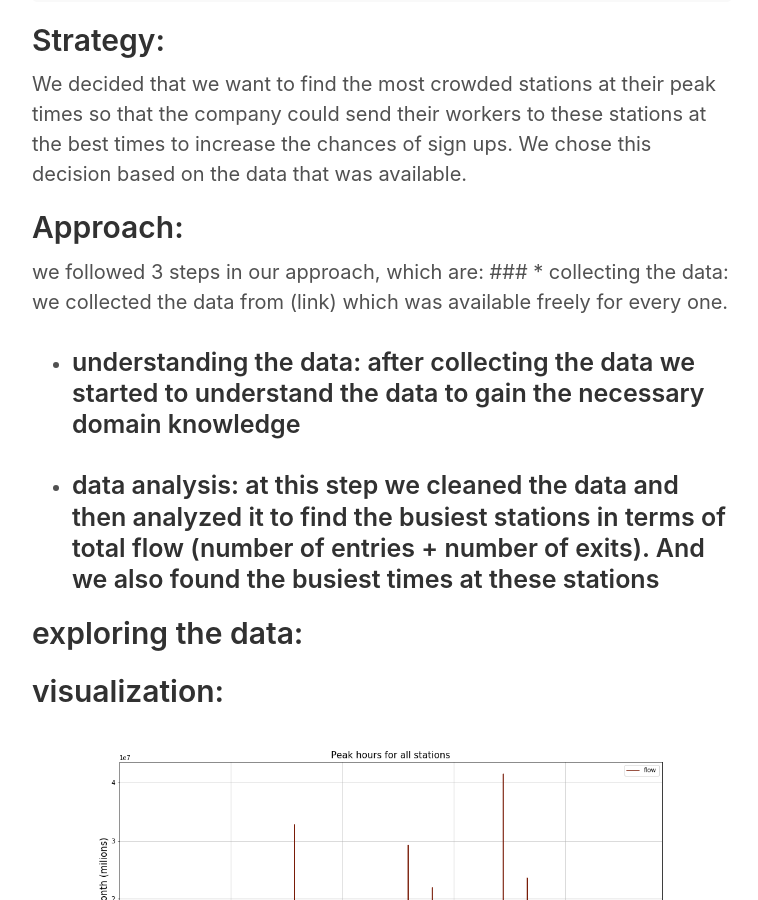
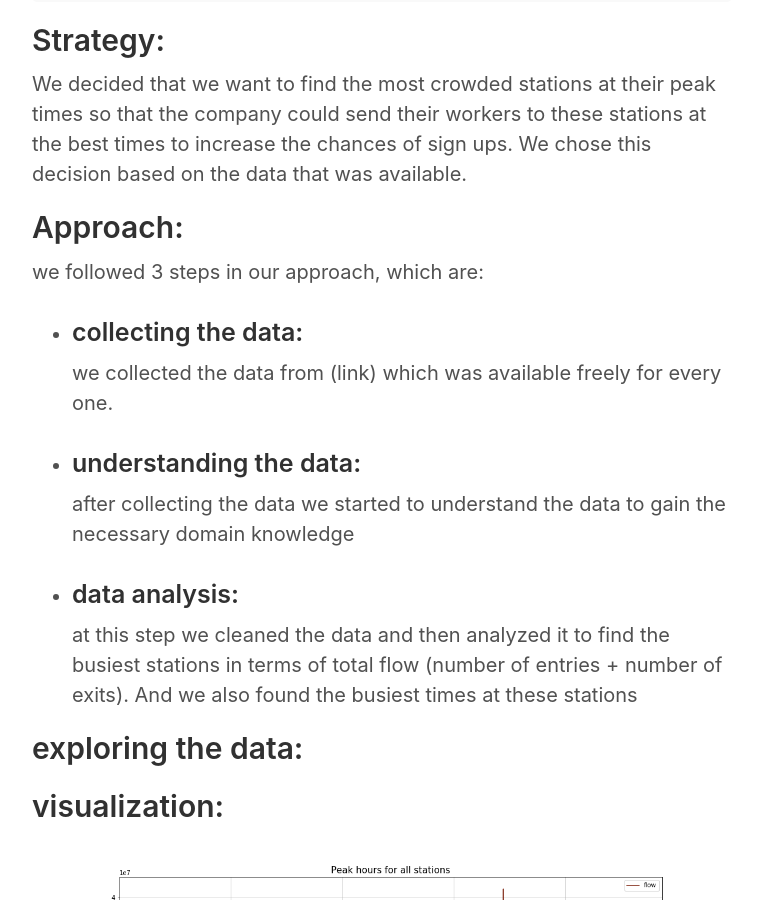
Before and after one commit to aiman-alghamdi/aiman2019.github.io, a Jekyll site: the page built from _posts/2019-9-7-aiman.md, in a window 1280 px wide and 900 px high, scrolled down 648 px. Shown: the whole window, without its empty margins (258-1016 px from the left). Built offline with Jekyll 4.4.1, drawn with Linux system fonts in a browser that asks for light colours.

```diff
--- a/_posts/2019-9-7-aiman.md
+++ b/_posts/2019-9-7-aiman.md
@@ -20,9 +20,12 @@ We decided that we want to find the most crowded stations at their peak times so
 
 ## Approach:
 we followed 3 steps in our approach, which are:
- ### * collecting the data: we collected the data from (link) which was available freely for every one.
-* ### understanding the data: after collecting the data we started to understand the data to gain the necessary domain knowledge
-* ### data analysis: at this step we cleaned the data and then analyzed it to find the busiest stations in terms of total flow (number of entries + number of exits). And we also found the busiest times at these stations
+ * ### collecting the data:
+ we collected the data from (link) which was available freely for every one.
+* ### understanding the data:
+after collecting the data we started to understand the data to gain the necessary domain knowledge
+* ### data analysis:
+at this step we cleaned the data and then analyzed it to find the busiest stations in terms of total flow (number of entries + number of exits). And we also found the busiest times at these stations
 
 ## exploring the data:
 
```
